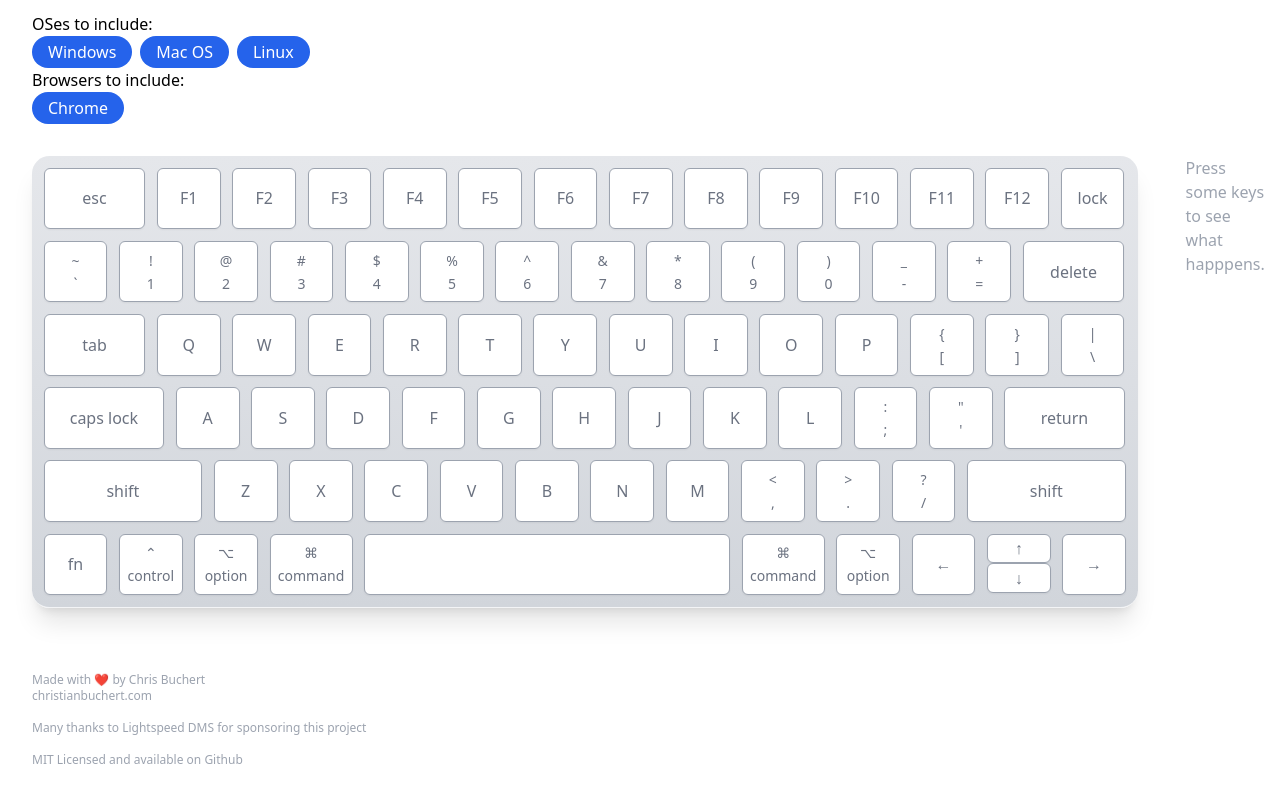
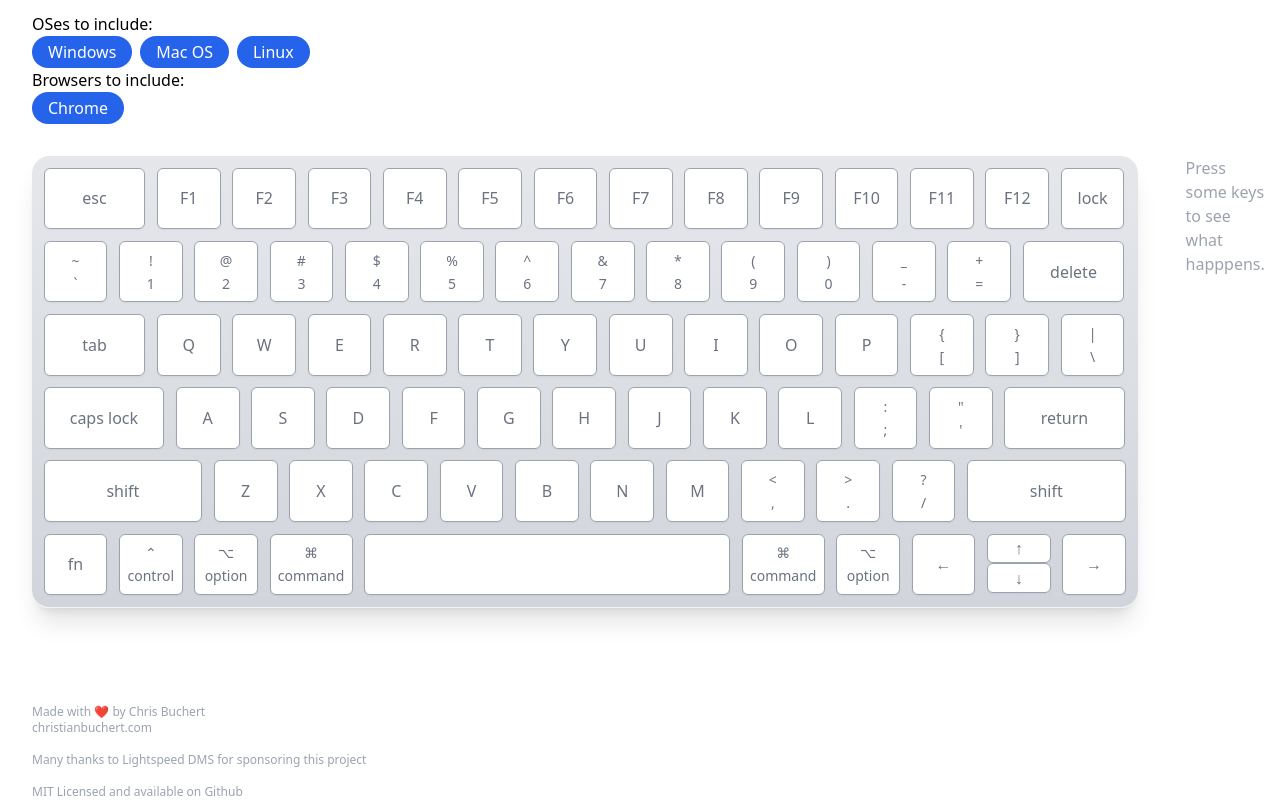
Before and after one commit to cbuchert/keybud, a React (Vite) app: page / in a window 1280 px wide. Shown: the part 232-1032 px from the top of the page. Before the commit the page ends 1000 px from the top, so only its background shows below. Built offline with nearby package versions, Linux system fonts and the light colour scheme.

Commit message:
Getting fiddly with top margins.

```diff
--- a/src/App.tsx
+++ b/src/App.tsx
@@ -177,7 +177,7 @@ export const App = () => {
           </div>
         </div>
       </main>
-      <footer className={"text-gray-400 text-xs mt-16"}>
+      <footer className={"text-gray-400 text-xs mt-24"}>
         <p>
           Made with
           <span role={"img"} aria-label={"love"}>
```
